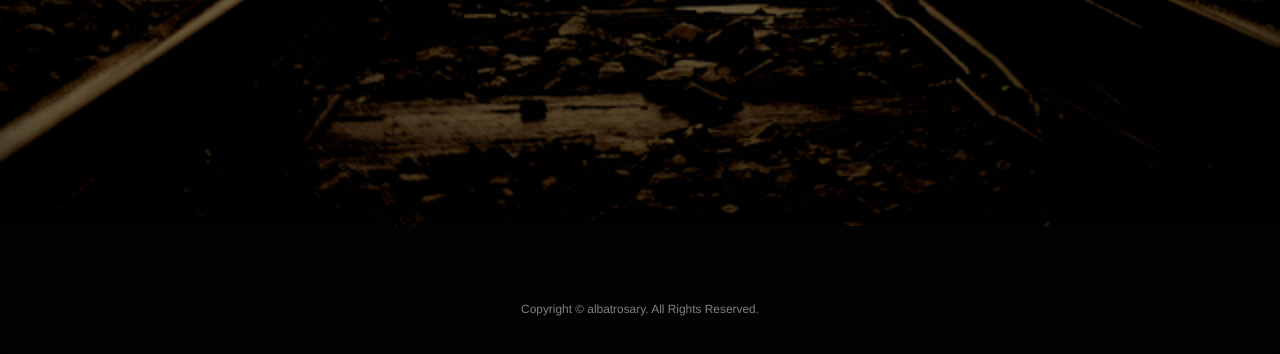
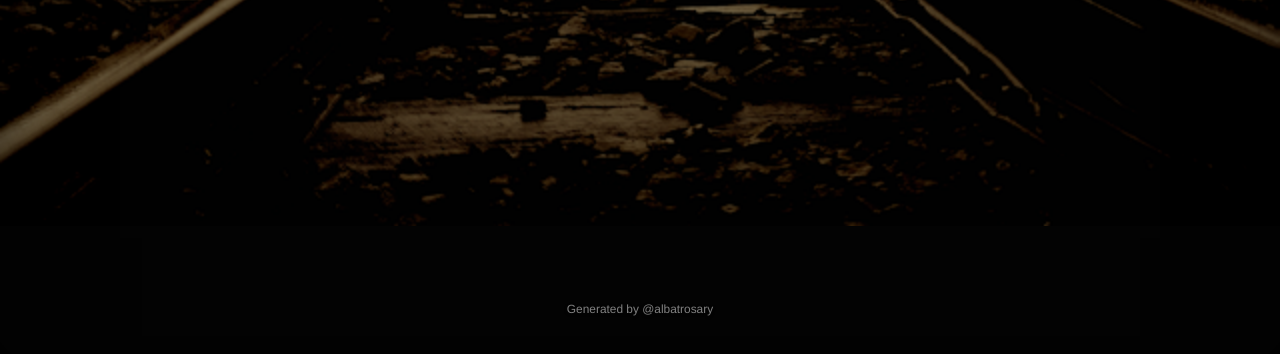
Before and after one commit to albatrosary/ashiras.xyz, a website: page app/index.html in a window 1280 px wide. Shown: the part 442-796 px from the top of the page. Drawn offline with nearby package versions, Linux system fonts and the light colour scheme; files that its build step writes are made by us from their sources.

Commit message:
add twitter

```diff
--- a/app/index.html
+++ b/app/index.html
@@ -50,7 +50,7 @@
 
           <div class="mastfoot">
             <div class="inner">
-              <p><small>Copyright © albatrosary. All Rights Reserved.</small></p>
+              <p><small>Generated by <a href="https://twitter.com/albatrosary" target="_blank">@albatrosary</a></small></p>
             </div>
           </div>
 
--- a/app/styles/main.css
+++ b/app/styles/main.css
@@ -8,7 +8,12 @@ a:focus,
 a:hover {
   color: #fff;
 }
-
+small > a,
+small > a:focus,
+small > a:hover {
+  text-shadow: 0 1px 3px rgba(0,0,0,.5);
+  color: rgba(255,255,255,.5);
+}
 /* Custom default button */
 .btn-default,
 .btn-default:hover,
```
